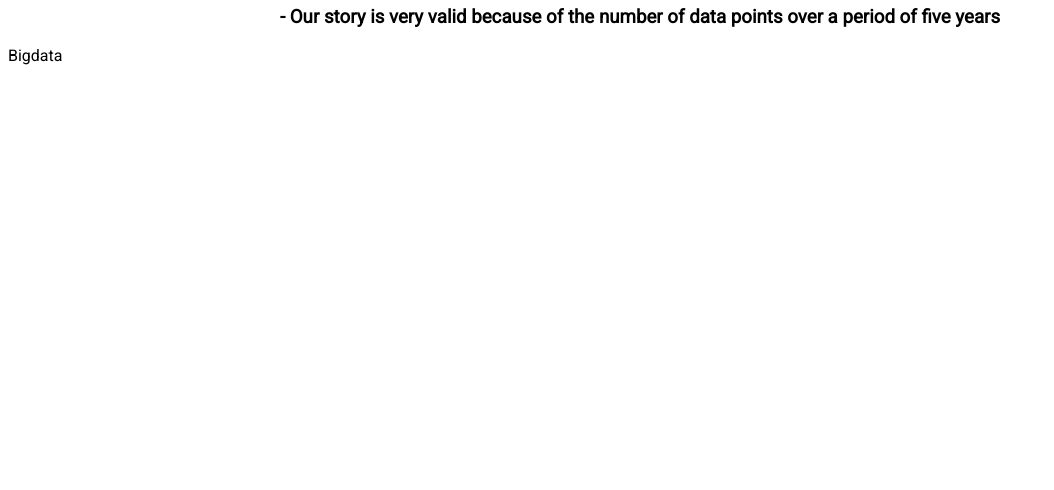
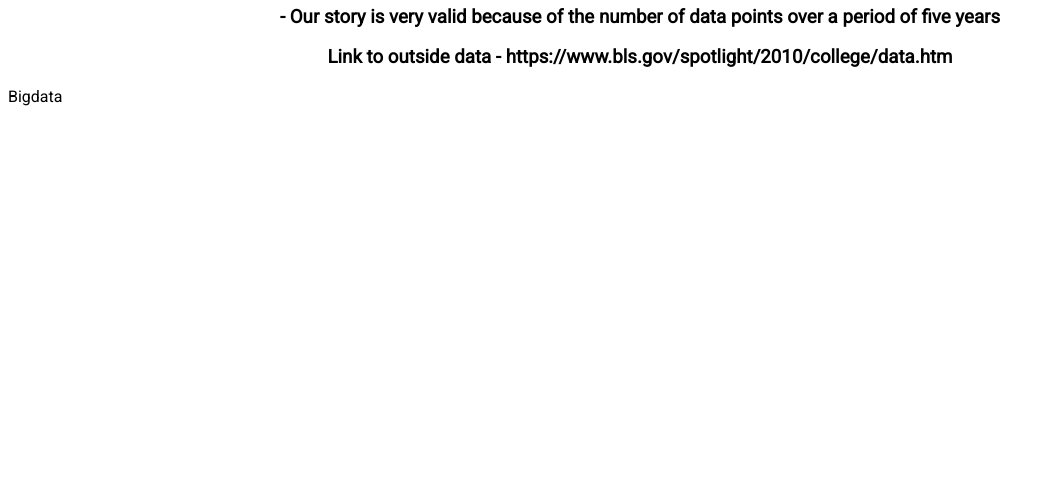
Before and after one commit to Gamesaw-Drew/bigdata, a plain HTML site: page page2.html in a window 1280 px wide. Shown: the part 310-800 px from the top of the page, without its empty margins (0-1054 px from the left). Drawn offline with nearby package versions, Linux system fonts and the light colour scheme.

Commit message:
Update page2.html

```diff
--- a/page2.html
+++ b/page2.html
@@ -30,6 +30,7 @@
 
         <h1>How valid is your story</h1>
         <h3>- Our story is very valid because of the number of data points over a period of five years</h3>
+        <h3> Link to outside data - https://www.bls.gov/spotlight/2010/college/data.htm <h3>
     </div>
     <footer>
         <p id="footerbase"></p>
```
